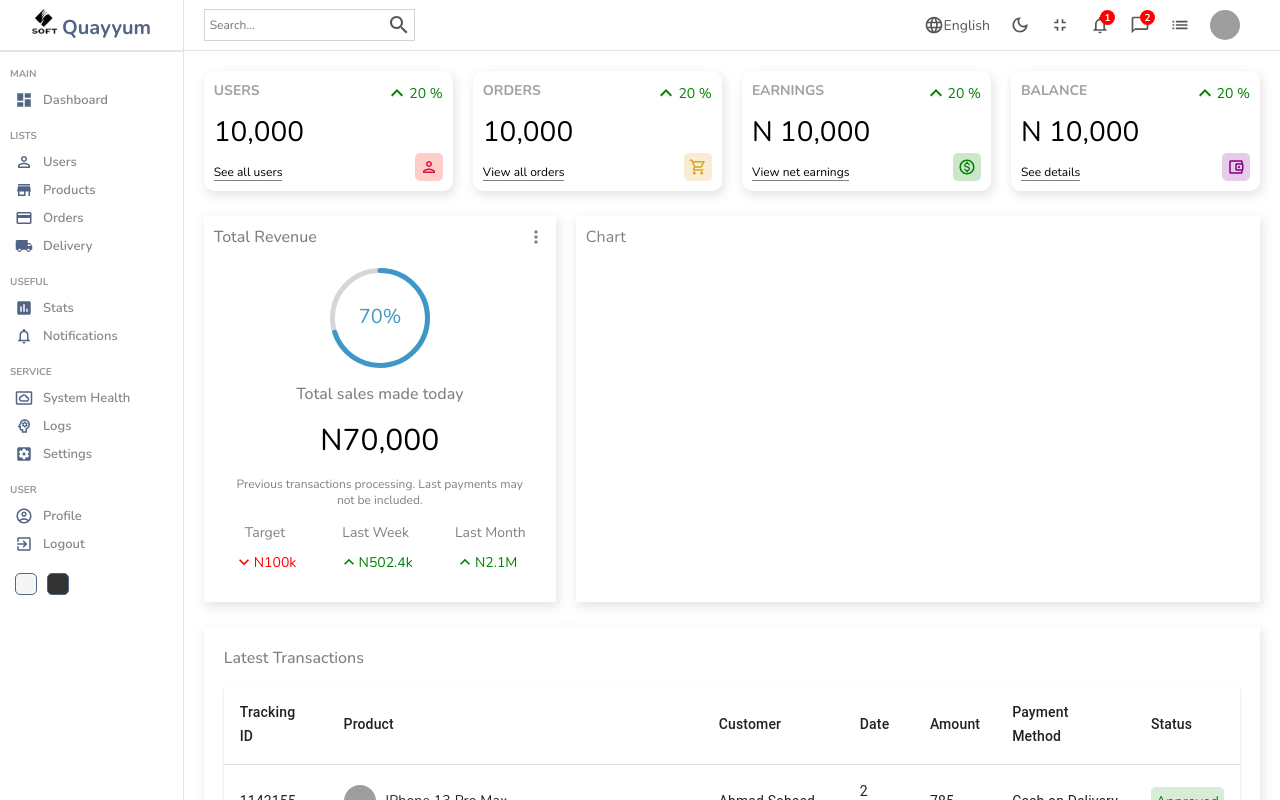
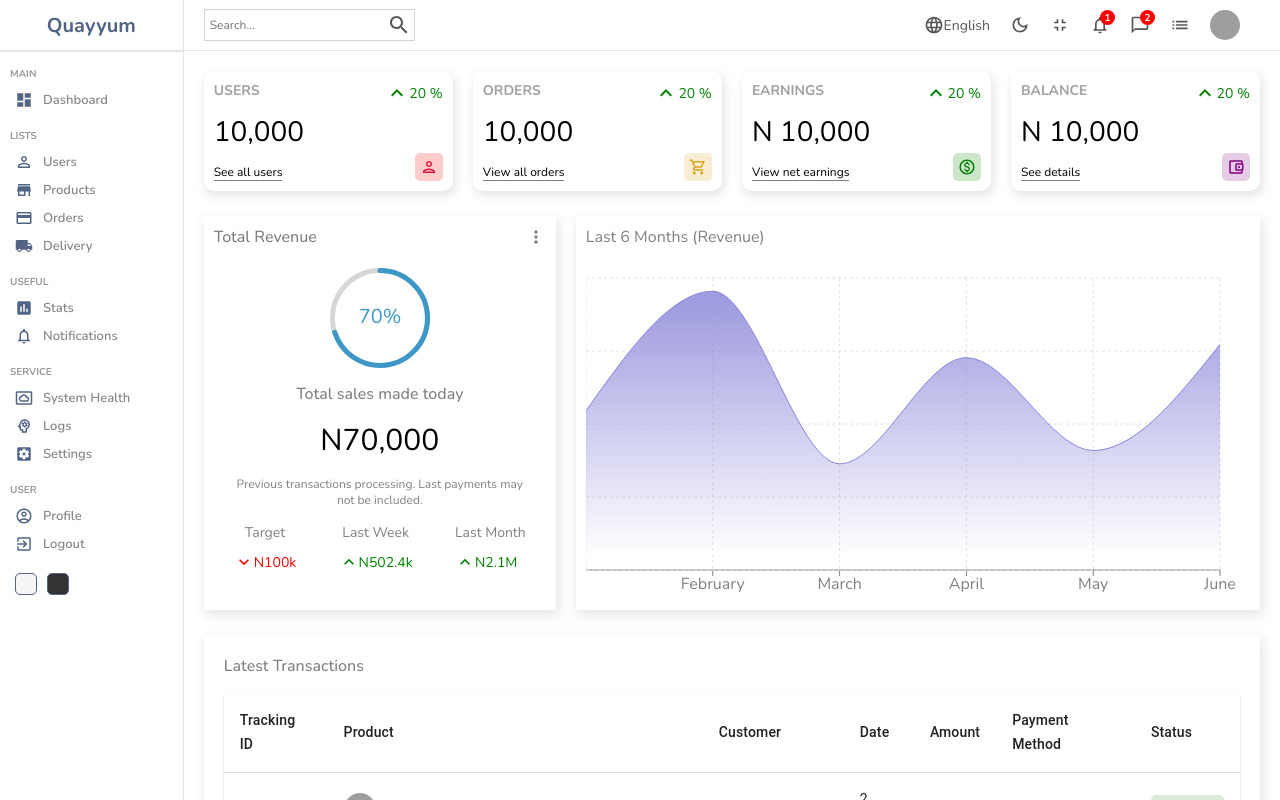
Before and after one commit to AbdulQuayyum/admin-dashboard, a React (Create React App) app: page / in a window 1280 px wide. Shown: the top 800 px of the page. Built offline with nearby package versions, Linux system fonts and the light colour scheme; grey boxes are pictures that could not be loaded.

Commit message:
first commit

```diff
--- a/package.json
+++ b/package.json
@@ -16,6 +16,7 @@
     "react-dom": "^18.1.0",
     "react-router-dom": "^6.3.0",
     "react-scripts": "5.0.1",
+    "recharts": "^2.1.9",
     "sass": "^1.51.0",
     "web-vitals": "^2.1.4"
   },
--- a/src/components/chart/Chart.jsx
+++ b/src/components/chart/Chart.jsx
@@ -1,12 +1,53 @@
-import React from 'react'
-import "./chart.scss"
+import "./chart.scss";
+import {
+  AreaChart,
+  Area,
+  XAxis,
+  CartesianGrid,
+  Tooltip,
+  ResponsiveContainer,
+} from "recharts";
 
-const Home = () => {
+const data = [
+  { name: "January", Total: 1200 },
+  { name: "February", Total: 2100 },
+  { name: "March", Total: 800 },
+  { name: "April", Total: 1600 },
+  { name: "May", Total: 900 },
+  { name: "June", Total: 1700 },
+];
+
+const Chart = ({ aspect, title }) => {
   return (
-    <div className='chart'>
-      Chart
+    <div className="chart">
+      <div className="title">{title}</div>
+      <ResponsiveContainer width="100%" aspect={aspect}>
+        <AreaChart
+          width={730}
+          height={250}
+          data={data}
+          margin={{ top: 10, right: 30, left: 0, bottom: 0 }}
+        >
+          <defs>
+            <linearGradient id="total" x1="0" y1="0" x2="0" y2="1">
+              <stop offset="5%" stopColor="#8884d8" stopOpacity={0.8} />
+              <stop offset="95%" stopColor="#8884d8" stopOpacity={0} />
+            </linearGradient>
+          </defs>
+          <XAxis dataKey="name" stroke="gray" />
+          <CartesianGrid strokeDasharray="3 3" className="chartGrid" />
+          <Tooltip />
+          <Area
+            type="monotone"
+            dataKey="Total"
+            stroke="#8884d8"
+            fillOpacity={1}
+            fill="url(#total)"
+          />
+        </AreaChart>
+      </ResponsiveContainer>
     </div>
-  )
-}
+  );
+};
 
-export default Home
+export default Chart;
--- a/src/components/sidebar/Sidebar.jsx
+++ b/src/components/sidebar/Sidebar.jsx
@@ -19,7 +19,7 @@
   return (
     <div className="sidebar">
       <div className="top">
-          <span className="logo"><img className="icon" src="assets\logo.png" alt="" width="25px" /> Quayyum</span>
+          <span className="logo">Quayyum</span>
 
       </div>
       <hr />
```
Also changed, not shown: src/components/sidebar/sidebar.scss (line endings or trailing spaces), 1 other file (tests, documents, lock files or other folders).
